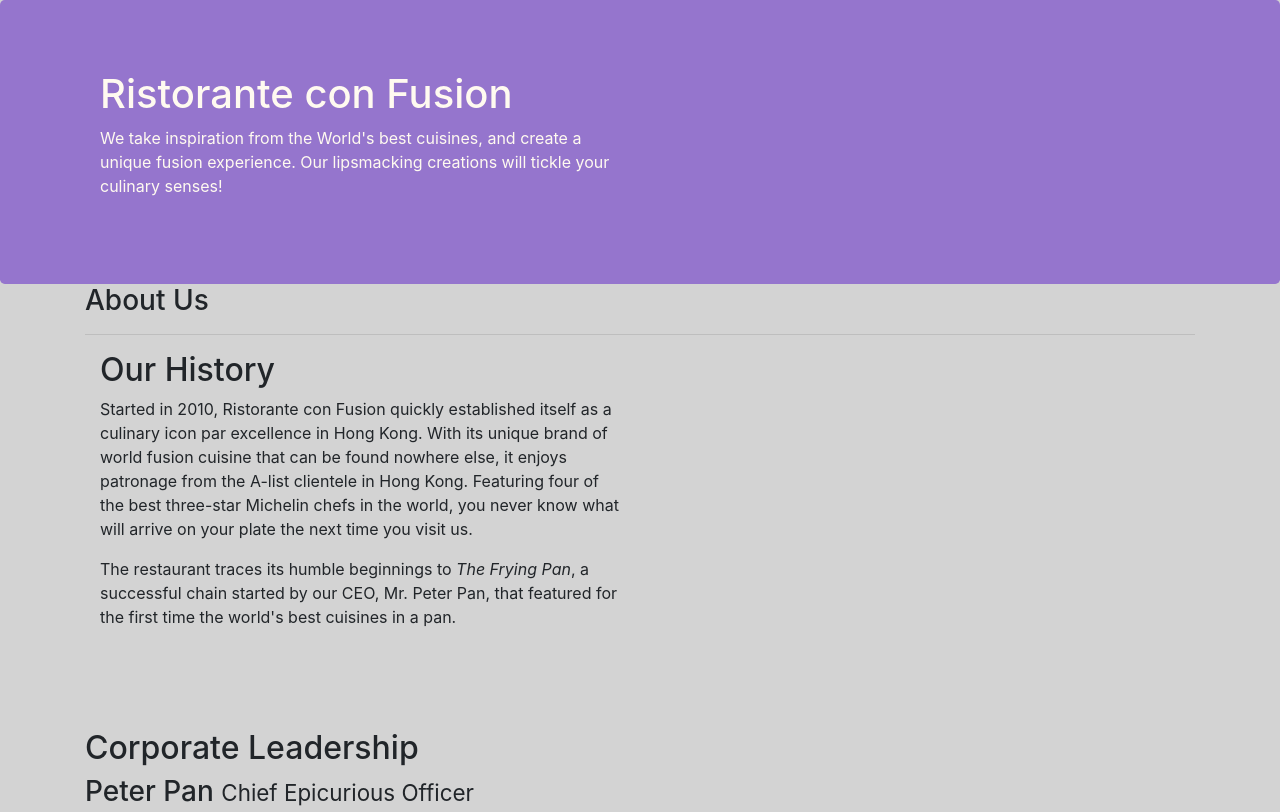
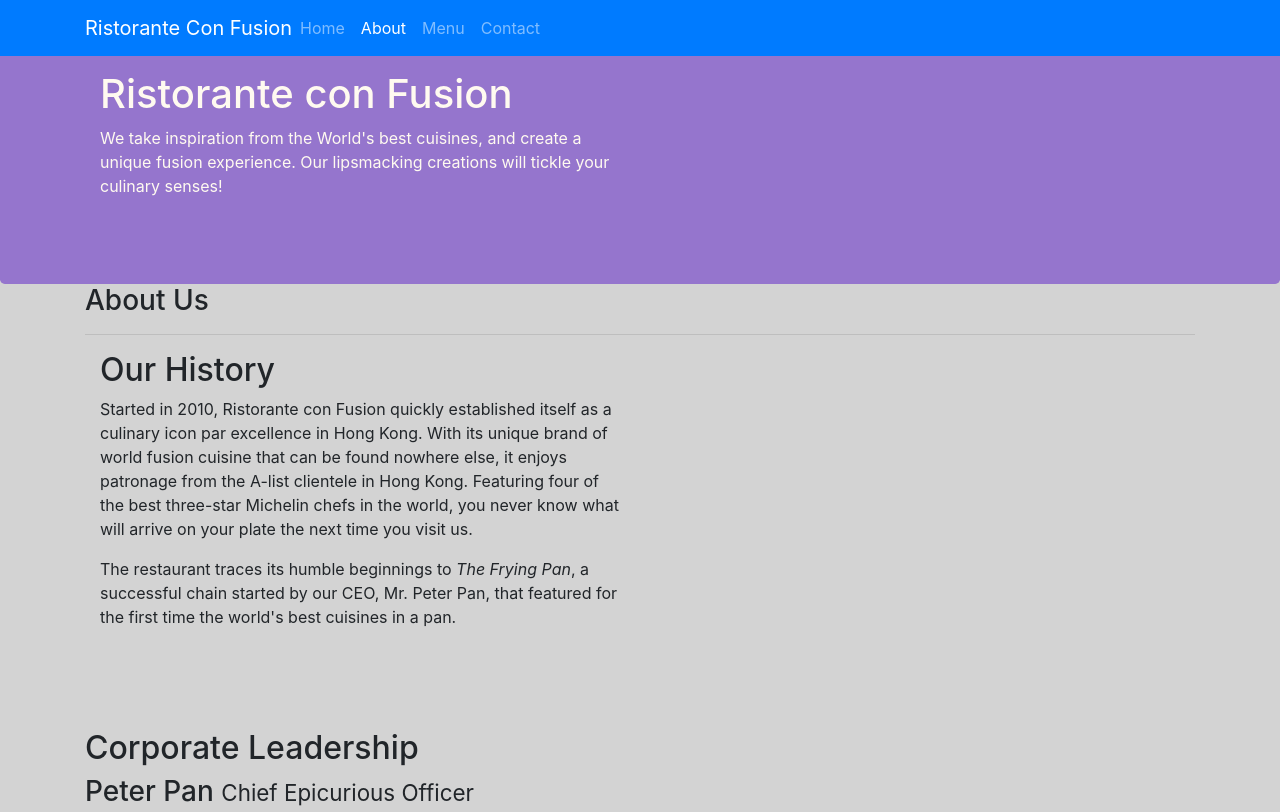
Before and after one commit to cwilliamson29/conFusion, a website: page aboutus.html in a window 1280 px wide. Shown: the top 812 px of the page. Drawn offline with nearby package versions, Linux system fonts and the light colour scheme.

Commit message:
finishing navbar

```diff
--- a/aboutus.html
+++ b/aboutus.html
@@ -1,5 +1,6 @@
 <!DOCTYPE html>
 <html lang="en">
+
   <head>
     <title>Ristorante Con Fusion: About Us</title>
     <meta charset="UTF-8" />
@@ -17,6 +18,25 @@
     <link rel="stylesheet" href="css/styles.css"
 
   <body>
+
+    <nav class="navbar navbar-dark navbar-expand-sm bg-primary fixed-top">
+      <div class="container">
+        <button class="navbar-toggler" type="button" data-toggle="collapse" data-target="#Navbar">
+          <span class="navbar-toggler-icon"></span>
+        </button>
+        <a class="navbar-brand mr-auto" href="index.html">Ristorante Con Fusion</a>
+        <div class="collapse navbar-collapse" id="Navbar">
+          <ul class="navbar-nav mr-auto">
+            <li class="nav-item"><a class="nav-link" href="index.html">Home</a></li>
+            <li class="nav-item active"><a class="nav-link" href="#">About</a></li>
+            <li class="nav-item"><a class="nav-link" href="#">Menu</a></li>
+            <li class="nav-item"><a class="nav-link" href="#">Contact</a></li>
+          </ul>
+        </div>
+
+      </div>
+    </nav>
+
     <header class="jumbotron">
       <div class="container">
         <div class="row row-header">
```
Also changed, not shown: index.html (+7 -1 lines).
